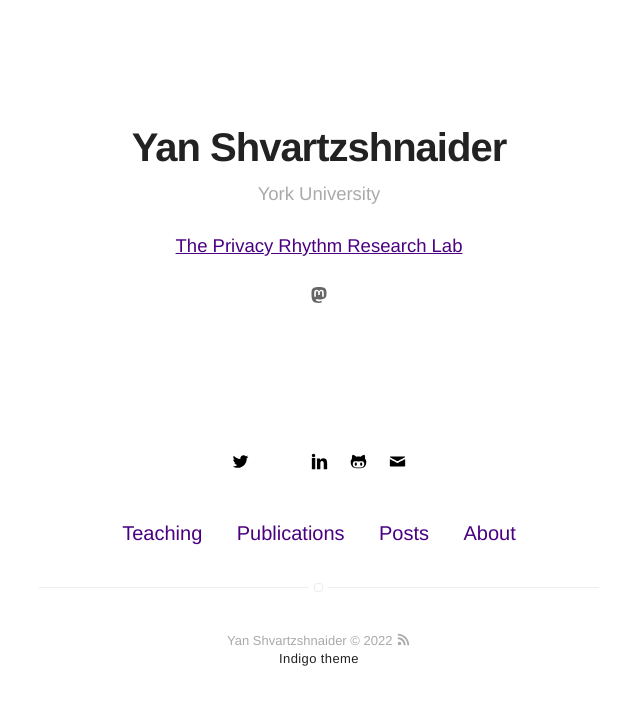
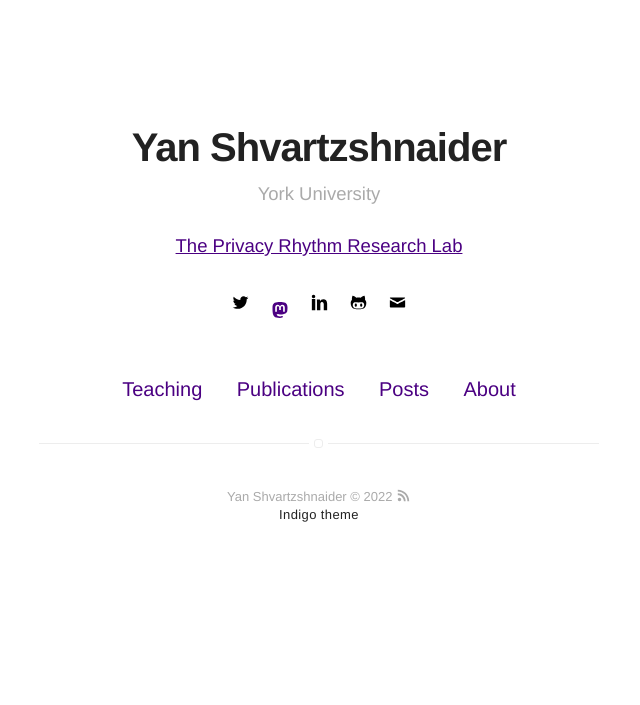
Before and after one commit to yansh/website, a Jekyll site: the page built from index.html, in a window 1280 px wide. Shown: the top 705 px of the page, without its empty margins (321-961 px from the left). Built offline with Jekyll 4.4.1, drawn with Linux system fonts in a browser that asks for light colours.

Commit message:
mastodon

```diff
--- a/_includes/social-links.html
+++ b/_includes/social-links.html
@@ -1,9 +1,3 @@
-<svg xmlns="http://www.w3.org/2000/svg" width="16" height="16" fill="currentColor" class="bi bi-mastodon"
-    viewBox="0 0 16 16">
-    <path
-        d="M11.19 12.195c2.016-.24 3.77-1.475 3.99-2.603.348-1.778.32-4.339.32-4.339 0-3.47-2.286-4.488-2.286-4.488C12.062.238 10.083.017 8.027 0h-.05C5.92.017 3.942.238 2.79.765c0 0-2.285 1.017-2.285 4.488l-.002.662c-.004.64-.007 1.35.011 2.091.083 3.394.626 6.74 3.78 7.57 1.454.383 2.703.463 3.709.408 1.823-.1 2.847-.647 2.847-.647l-.06-1.317s-1.303.41-2.767.36c-1.45-.05-2.98-.156-3.215-1.928a3.614 3.614 0 0 1-.033-.496s1.424.346 3.228.428c1.103.05 2.137-.064 3.188-.189zm1.613-2.47H11.13v-4.08c0-.859-.364-1.295-1.091-1.295-.804 0-1.207.517-1.207 1.541v2.233H7.168V5.89c0-1.024-.403-1.541-1.207-1.541-.727 0-1.091.436-1.091 1.296v4.079H3.197V5.522c0-.859.22-1.541.66-2.046.456-.505 1.052-.764 1.793-.764.856 0 1.504.328 1.933.983L8 4.39l.417-.695c.429-.655 1.077-.983 1.934-.983.74 0 1.336.259 1.791.764.442.505.661 1.187.661 2.046v4.203z" />
-</svg>
-
 <div class="social-links">
     {% if site.facebook %}
     <a class="link" data-title="facebook.com/{{ site.facebook }}" href="http://facebook.com/{{ site.facebook }}"
@@ -23,9 +17,11 @@
     </a>
     {% endif %}
     {% if site.mastodon %}
-    <a class="link" rel="me" href="https://infosec.exchange/@ynotez">
-        <svg class="bi bi-mastodon">
-
+    <a class="link" rel="me" data-title='https://infosec.exchange/@ynotez' href=" https://infosec.exchange/@ynotez">
+        <svg xmlns="http://www.w3.org/2000/svg" width="16" height="16" fill="currentColor" class="bi bi-mastodon"
+            viewBox="0 0 16 16">
+            <path
+                d="M11.19 12.195c2.016-.24 3.77-1.475 3.99-2.603.348-1.778.32-4.339.32-4.339 0-3.47-2.286-4.488-2.286-4.488C12.062.238 10.083.017 8.027 0h-.05C5.92.017 3.942.238 2.79.765c0 0-2.285 1.017-2.285 4.488l-.002.662c-.004.64-.007 1.35.011 2.091.083 3.394.626 6.74 3.78 7.57 1.454.383 2.703.463 3.709.408 1.823-.1 2.847-.647 2.847-.647l-.06-1.317s-1.303.41-2.767.36c-1.45-.05-2.98-.156-3.215-1.928a3.614 3.614 0 0 1-.033-.496s1.424.346 3.228.428c1.103.05 2.137-.064 3.188-.189zm1.613-2.47H11.13v-4.08c0-.859-.364-1.295-1.091-1.295-.804 0-1.207.517-1.207 1.541v2.233H7.168V5.89c0-1.024-.403-1.541-1.207-1.541-.727 0-1.091.436-1.091 1.296v4.079H3.197V5.522c0-.859.22-1.541.66-2.046.456-.505 1.052-.764 1.793-.764.856 0 1.504.328 1.933.983L8 4.39l.417-.695c.429-.655 1.077-.983 1.934-.983.74 0 1.336.259 1.791.764.442.505.661 1.187.661 2.046v4.203z" />
         </svg>
     </a>
     {% endif %}
```
